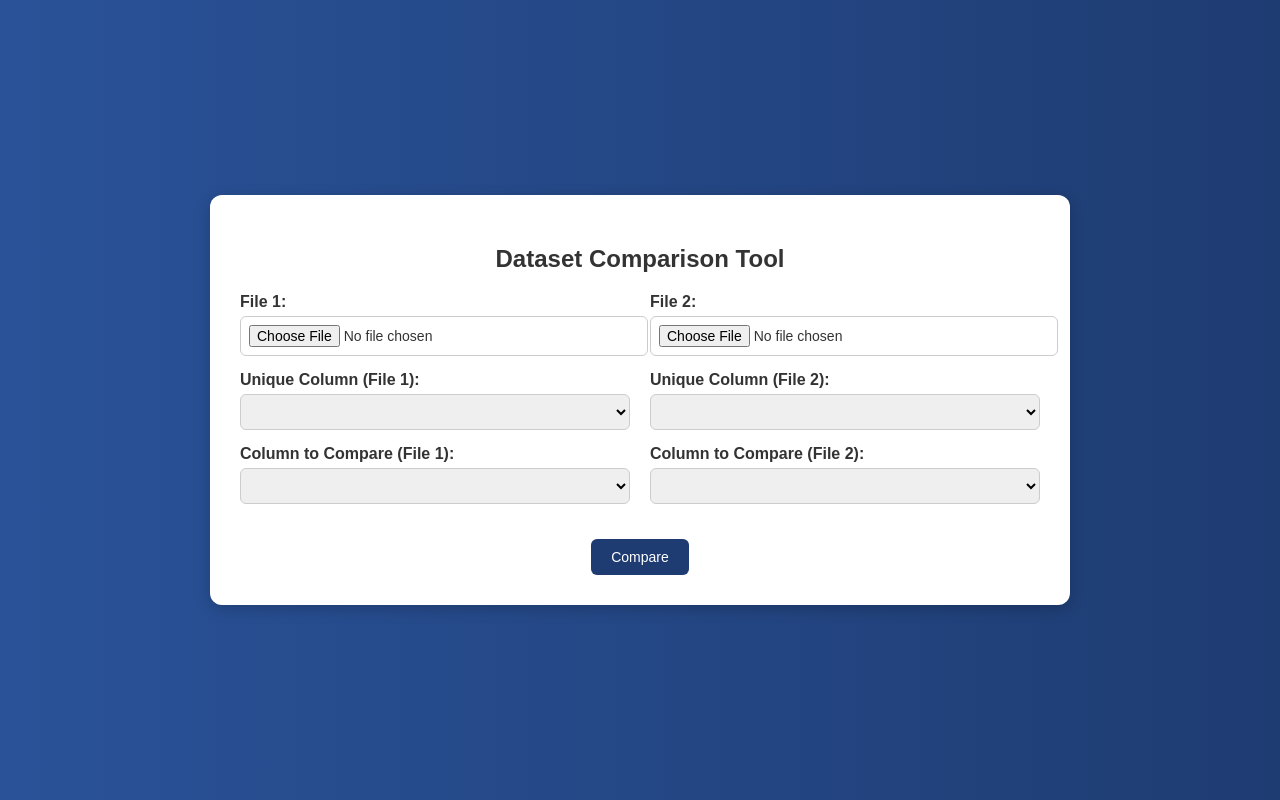
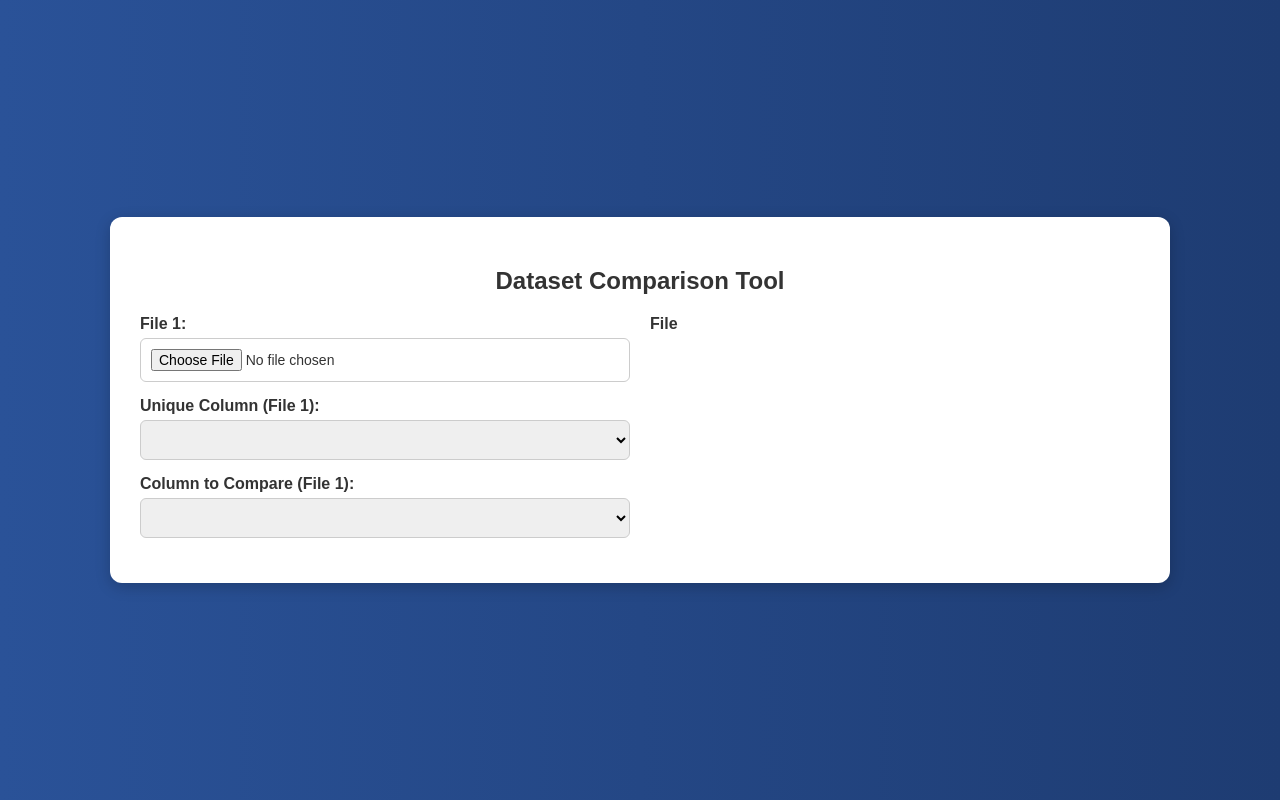
Before and after one commit to amritM03/Dataset-Comparison-Web-App, a Flask app: page / in a window 1280 px wide. Run offline with Flask 3, Linux system fonts and the light colour scheme; lists and menus that the app fills with data are empty.

Commit message:
Update index.html

```diff
--- a/templates/index.html
+++ b/templates/index.html
@@ -1,18 +1,17 @@
 <!DOCTYPE html>
 <html lang="en">
 <head>
-  <meta charset="UTF-8">
+  <meta charset="UTF-8" />
   <title>Dataset Comparison Tool</title>
   <style>
     body {
       font-family: Arial, sans-serif;
-      background: #1e3c72;
       background: linear-gradient(to right, #2a5298, #1e3c72);
       color: #fff;
       display: flex;
       justify-content: center;
       align-items: center;
-      height: 100vh;
+      min-height: 100vh;
       margin: 0;
     }
     .container {
@@ -20,8 +19,9 @@
       color: #333;
       padding: 30px;
       border-radius: 12px;
-      box-shadow: 0px 4px 15px rgba(0,0,0,0.2);
-      width: 800px;
+      box-shadow: 0 4px 15px rgba(0,0,0,0.2);
+      width: 1000px;
+      max-width: 96vw;
     }
     h2 {
       text-align: center;
@@ -32,20 +32,15 @@
       grid-template-columns: 1fr 1fr;
       gap: 20px;
     }
-    .form-group {
-      margin-bottom: 15px;
-    }
-    label {
-      font-weight: bold;
-      display: block;
-      margin-bottom: 5px;
-    }
+    .form-group { margin-bottom: 15px; }
+    label { font-weight: bold; display: block; margin-bottom: 5px; }
     input, select {
       width: 100%;
-      padding: 8px;
+      padding: 10px;
       border-radius: 6px;
       border: 1px solid #ccc;
       font-size: 14px;
+      box-sizing: border-box;
     }
     .buttons {
       display: flex;
@@ -64,17 +59,13 @@
       background: #1e3c72;
       color: #fff;
     }
-    #compareBtn:hover {
-      background: #2a5298;
-    }
+    #compareBtn:hover { background: #2a5298; }
     #downloadBtn {
       background: green;
       color: #fff;
       display: none;
     }
-    #downloadBtn:hover {
-      background: darkgreen;
-    }
+    #downloadBtn:hover { background: darkgreen; }
   </style>
 </head>
 <body>
@@ -82,11 +73,10 @@
     <h2>Dataset Comparison Tool</h2>
     <form id="compareForm" method="post" enctype="multipart/form-data">
       <div class="form-grid">
-        <!-- Left Side -->
         <div>
           <div class="form-group">
             <label for="file1">File 1:</label>
-            <input type="file" id="file1" name="file1" required>
+            <input type="file" id="file1" name="file1" accept=".xlsx,.xls,.csv,.tsv,.txt" required />
           </div>
           <div class="form-group">
             <label for="unique_column1">Unique Column (File 1):</label>
@@ -97,94 +87,6 @@
             <select id="columns_to_compare1" name="columns_to_compare1"></select>
           </div>
         </div>
-
-        <!-- Right Side -->
         <div>
           <div class="form-group">
-            <label for="file2">File 2:</label>
-            <input type="file" id="file2" name="file2" required>
-          </div>
-          <div class="form-group">
-            <label for="unique_column2">Unique Column (File 2):</label>
-            <select id="unique_column2" name="unique_column2"></select>
-          </div>
-          <div class="form-group">
-            <label for="columns_to_compare2">Column to Compare (File 2):</label>
-            <select id="columns_to_compare2" name="columns_to_compare2"></select>
-          </div>
-        </div>
-      </div>
-
-      <!-- Buttons in middle -->
-      <div class="buttons">
-        <button type="submit" id="compareBtn">Compare</button>
-        <button type="button" id="downloadBtn" onclick="window.location.href='/download'">Download Results</button>
-      </div>
-    </form>
-  </div>
-
-  <script>
-    document.getElementById("file1").addEventListener("change", fetchHeaders);
-    document.getElementById("file2").addEventListener("change", fetchHeaders);
-
-    function fetchHeaders() {
-      let file1 = document.getElementById("file1").files[0];
-      let file2 = document.getElementById("file2").files[0];
-      if (!file1 || !file2) return;
-
-      let formData = new FormData();
-      formData.append("file1", file1);
-      formData.append("file2", file2);
-
-      fetch("/get_headers", {
-        method: "POST",
-        body: formData
-      })
-      .then(res => res.json())
-      .then(data => {
-        if (data.error) {
-          alert("Error: " + data.error);
-        } else {
-          populateDropdown("unique_column1", data.file1);
-          populateDropdown("columns_to_compare1", data.file1);
-          populateDropdown("unique_column2", data.file2);
-          populateDropdown("columns_to_compare2", data.file2);
-        }
-      })
-      .catch(err => {
-        alert("Fetch error: " + err);
-      });
-    }
-
-    function populateDropdown(id, options) {
-      let dropdown = document.getElementById(id);
-      dropdown.innerHTML = "";
-      options.forEach(opt => {
-        let option = document.createElement("option");
-        option.value = opt;
-        option.textContent = opt;
-        dropdown.appendChild(option);
-      });
-    }
-
-    document.getElementById("compareForm").addEventListener("submit", function(e) {
-      e.preventDefault();
-      let formData = new FormData(this);
-
-      fetch("/", {
-        method: "POST",
-        body: formData
-      })
-      .then(res => {
-        if (!res.ok) throw new Error("Server error during comparison");
-        return res.text();
-      })
-      .then(html => {
-        document.getElementById("downloadBtn").style.display = "inline-block";
-        alert("Comparison done! Click 'Download Results' to get the Excel file.");
-      })
-      .catch(err => alert("Error: " + err));
-    });
-  </script>
-</body>
-</html>
+            <label for="file2">File
```
